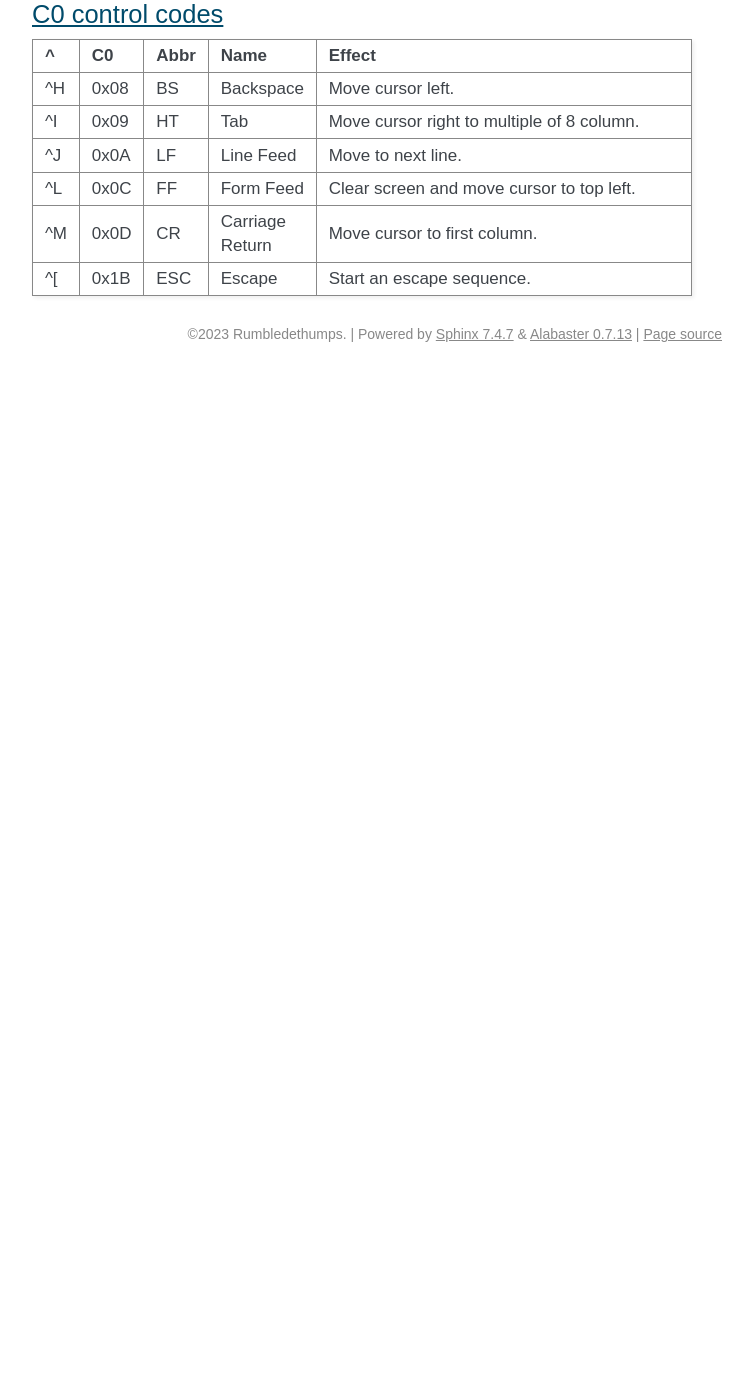
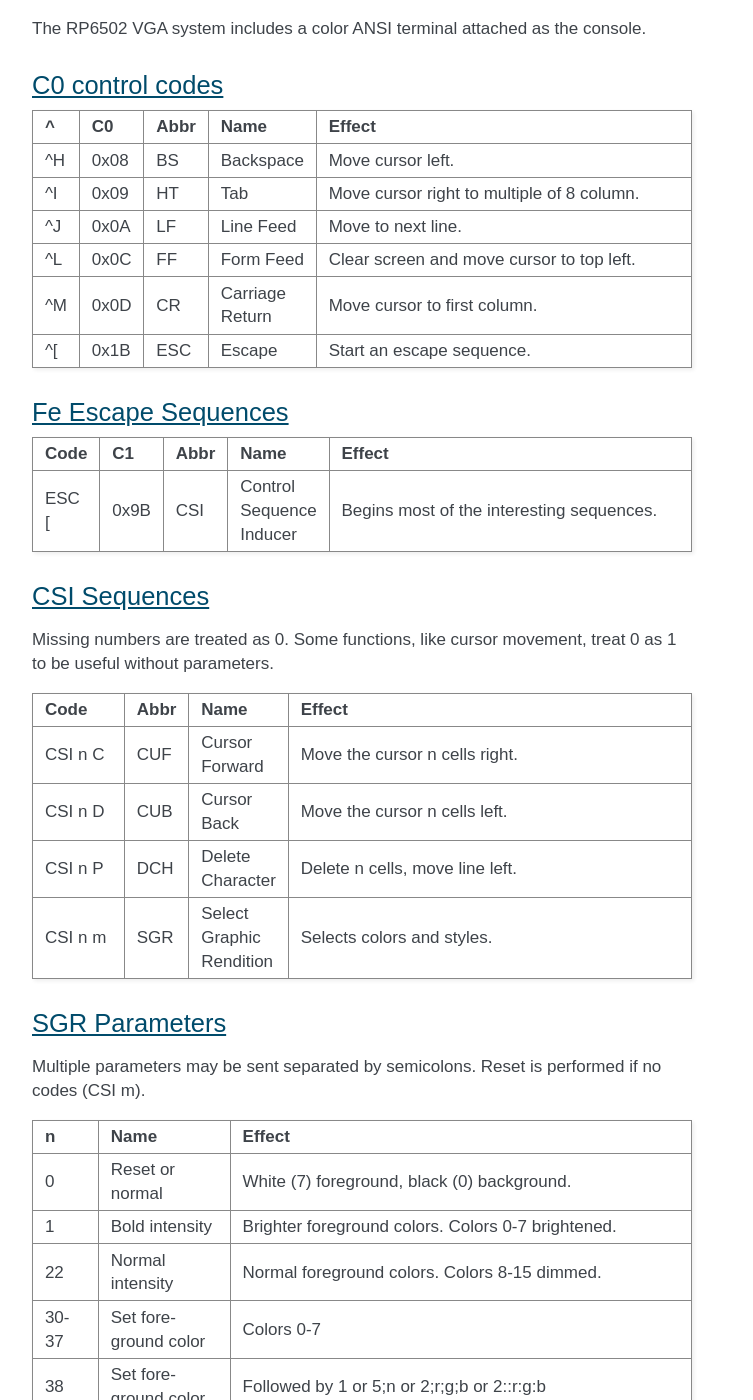
Before and after one commit to picocomputer/picocomputer.github.io, a Sphinx documentation site: the page built from docs/source/vga.rst, in a window 1280 px wide and 1400 px high, scrolled down 9188 px. Shown: the whole window, without its empty margins (388-1141 px from the left). Built offline with Sphinx 7.4.7, drawn with Linux system fonts in a browser that asks for light colours; before the commit the page ends 9560 px from its top, so only the background shows below that; some of the changed text lies outside the part shown.

Commit message:
all terminal sequences documented

```diff
--- a/docs/source/vga.rst
+++ b/docs/source/vga.rst
@@ -522,3 +522,97 @@
     - ESC
     - Escape
     - Start an escape sequence.
+
+Fe Escape Sequences
+-------------------
+
+.. list-table::
+  :widths: 10 5 5 5 75
+  :header-rows: 1
+
+  * - Code
+    - C1
+    - Abbr
+    - Name
+    - Effect
+  * - ESC [
+    - 0x9B
+    - CSI
+    - Control Sequence Inducer
+    - Begins most of the interesting sequences.
+
+
+CSI Sequences
+-------------
+Missing numbers are treated as 0. Some functions, like cursor movement, treat 0 as 1 to be useful without parameters.
+
+.. list-table::
+  :widths: 15 5 5 75
+  :header-rows: 1
+
+  * - Code
+    - Abbr
+    - Name
+    - Effect
+  * - CSI n C
+    - CUF
+    - Cursor Forward
+    - Move the cursor n cells right.
+  * - CSI n D
+    - CUB
+    - Cursor Back
+    - Move the cursor n cells left.
+  * - CSI n P
+    - DCH
+    - Delete Character
+    - Delete n cells, move line left.
+  * - CSI n m
+    - SGR
+    - Select Graphic Rendition
+    - Selects colors and styles.
+
+
+SGR Parameters
+--------------
+Multiple parameters may be sent separated by semicolons. Reset is performed if no codes (CSI m).
+
+.. list-table::
+  :widths: 10 20 70
+  :header-rows: 1
+
+  * - n
+    - Name
+    - Effect
+  * - 0
+    - Reset or normal
+    - White (7) foreground, black (0) background.
+  * - 1
+    - Bold intensity
+    - Brighter foreground colors. Colors 0-7 brightened.
+  * - 22
+    - Normal intensity
+    - Normal foreground colors. Colors 8-15 dimmed.
+  * - 30-37
+    - Set foreground color
+    - Colors 0-7
+  * - 38
+    - Set foreground color
+    - Followed by 1 or 5;n or 2;r;g;b or 2::r:g:b
+  * - 39
+    - Default foreground color
+    - Color 7 white.
+  * - 40-47
+    - Set background color
+    - Colors 0-7
+  * - 48
+    - Set background color
+    - Followed by 1 or 5;n or 2;r;g;b or 2::r:g:b
+  * - 49
+    - Default background color
+    - Color 0 transparent black.
+  * - 90-97
+    - Set bright foreground color
+    - Colors 8-15
+  * - 100-107
+    - Set bright background color
+    - Colors 8-15
```
